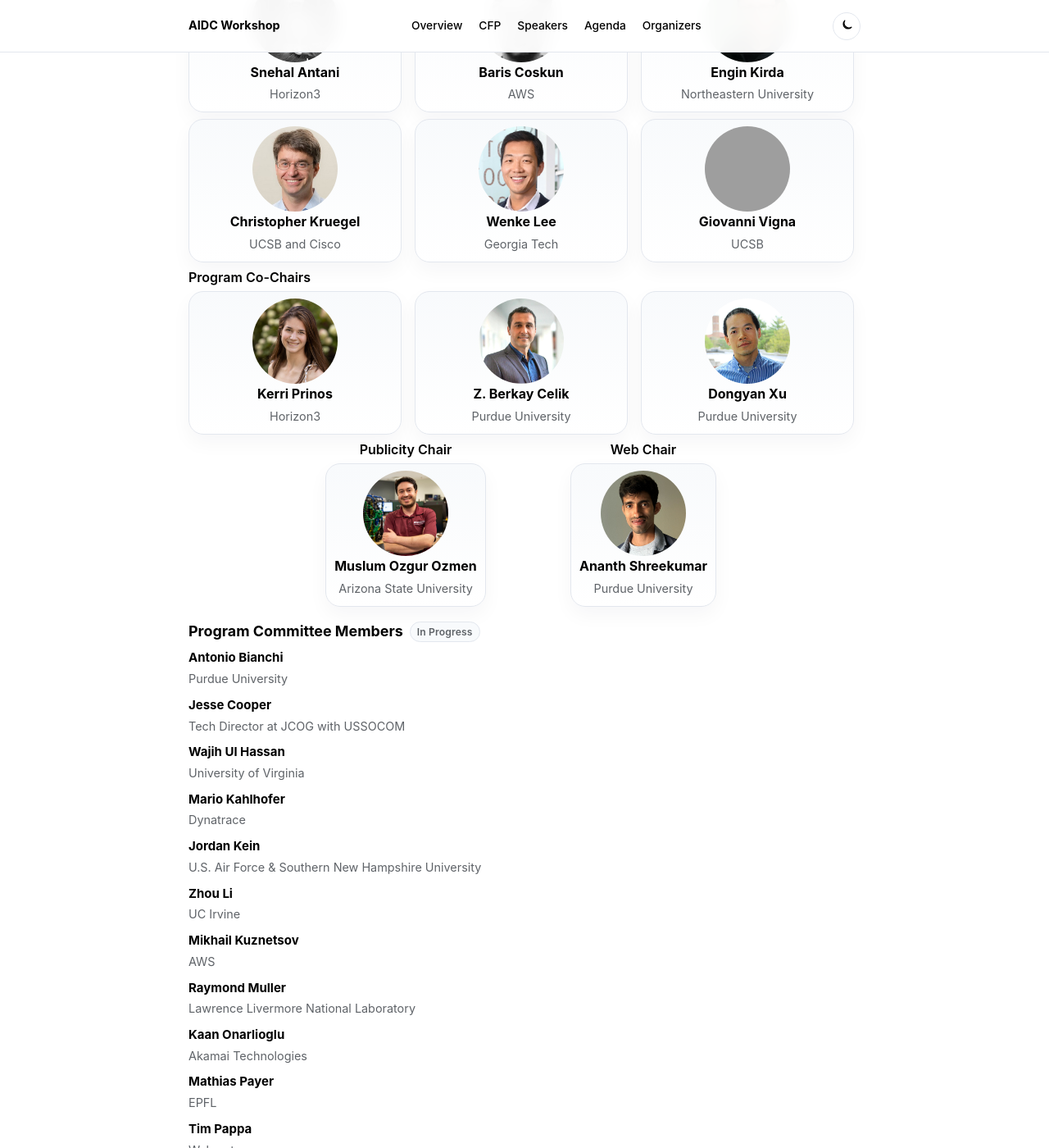
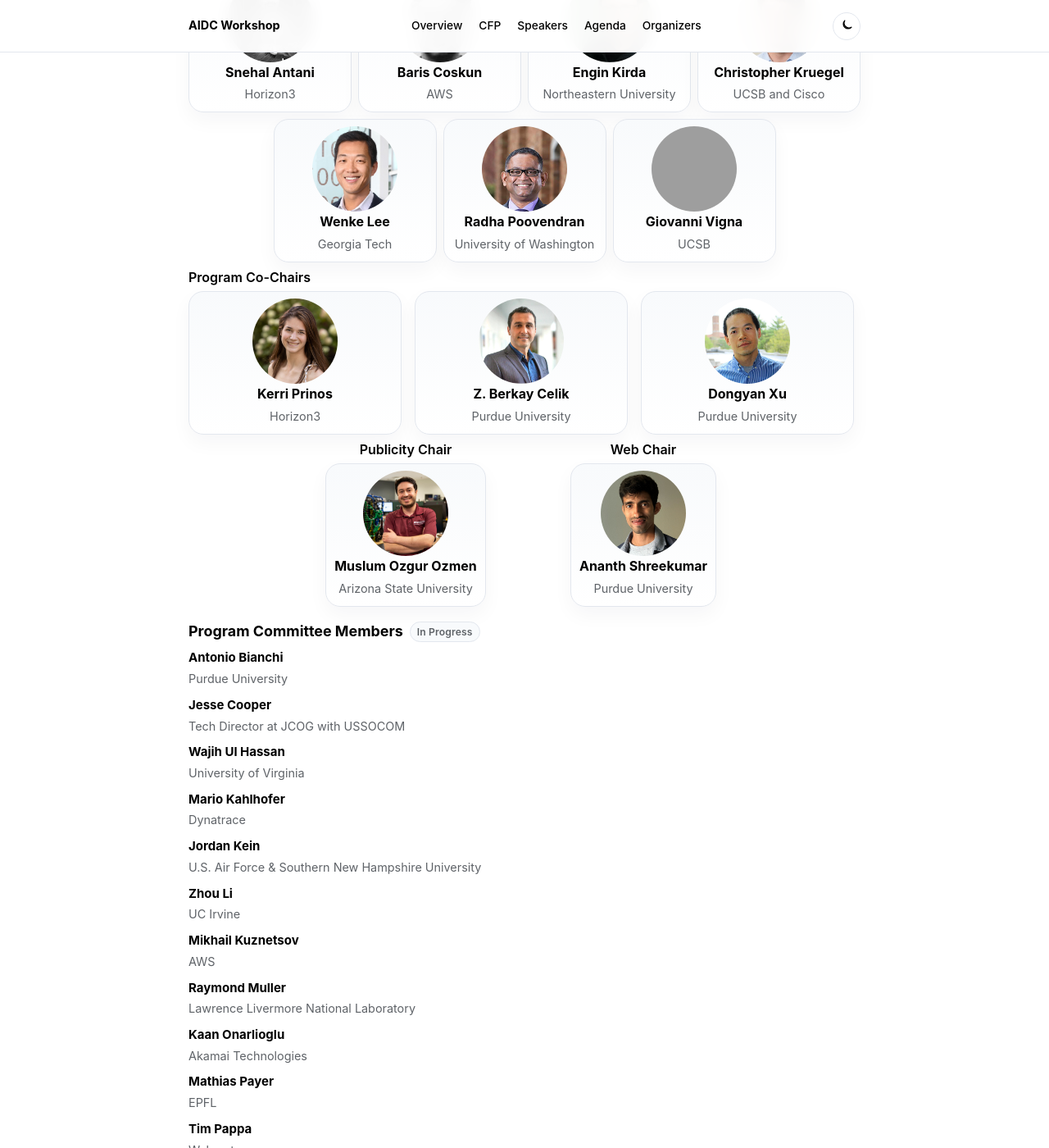
Before and after one commit to aidcworkshop/aidcworkshop.github.io, a Jekyll site: the page built from index.md, in a window 1280 px wide and 1400 px high, scrolled down 5389 px. Shown: the whole window at 82% size. Built offline with Jekyll 4.4.1, drawn with Linux system fonts in a browser that asks for light colours; grey boxes are pictures that could not be loaded.

Commit message:
Add Radha Poovendran to steering committee

```diff
--- a/_data/workshop.yml
+++ b/_data/workshop.yml
@@ -169,7 +169,7 @@ organizers:
   groups:
     - role: "Steering Committee"
       featured: true
-      featured_columns: 3
+      featured_columns: 4
       status: "In Progress"
       compact: true
       people:
@@ -193,6 +193,10 @@ organizers:
           affiliation: "Georgia Tech"
           image: "/assets/img/organizers/wenke-lee.jpg"
           url: "https://wenke.gtisc.gatech.edu/"
+        - name: "Radha Poovendran"
+          affiliation: "University of Washington"
+          image: "/assets/img/organizers/radha-poovendran.jpg"
+          url: "https://people.ece.uw.edu/radha/index.html"
         - name: "Giovanni Vigna"
           affiliation: "UCSB"
           image: "/assets/img/organizers/giovanni-vigna.jpg"
--- a/_layouts/home.html
+++ b/_layouts/home.html
@@ -202,6 +202,60 @@ layout: default
                   <span class="organizer-status">{{ group.status }}</span>
                 {% endif %}
               </h4>
+              {% if group.role == 'Steering Committee' and group.featured_columns == 4 and group.people.size == 7 %}
+                <div class="leadership-grid leadership-grid--stacked">
+                  <div class="leadership-row leadership-row--four">
+                    {% for person in group.people limit:4 %}
+                      {% if person.url %}
+                        <a class="leadership-card" href="{{ person.url }}">
+                          {% if person.image %}
+                            <img src="{{ person.image | relative_url }}" alt="{{ person.name }}">
+                          {% else %}
+                            <div class="leadership-card__placeholder" aria-hidden="true">{{ person.name | slice: 0 }}</div>
+                          {% endif %}
+                          <strong>{{ person.name }}</strong>
+                          <span>{{ person.affiliation }}</span>
+                        </a>
+                      {% else %}
+                        <div class="leadership-card leadership-card--static">
+                          {% if person.image %}
+                            <img src="{{ person.image | relative_url }}" alt="{{ person.name }}">
+                          {% else %}
+                            <div class="leadership-card__placeholder" aria-hidden="true">{{ person.name | slice: 0 }}</div>
+                          {% endif %}
+                          <strong>{{ person.name }}</strong>
+                          <span>{{ person.affiliation }}</span>
+                        </div>
+                      {% endif %}
+                    {% endfor %}
+                  </div>
+                  <div class="leadership-row leadership-row--three">
+                    {% for person in group.people offset:4 %}
+                      {% if person.url %}
+                        <a class="leadership-card" href="{{ person.url }}">
+                          {% if person.image %}
+                            <img src="{{ person.image | relative_url }}" alt="{{ person.name }}">
+                          {% else %}
+                            <div class="leadership-card__placeholder" aria-hidden="true">{{ person.name | slice: 0 }}</div>
+                          {% endif %}
+                          <strong>{{ person.name }}</strong>
+                          <span>{{ person.affiliation }}</span>
+                        </a>
+                      {% else %}
+                        <div class="leadership-card leadership-card--static">
+                          {% if person.image %}
+                            <img src="{{ person.image | relative_url }}" alt="{{ person.name }}">
+                          {% else %}
+                            <div class="leadership-card__placeholder" aria-hidden="true">{{ person.name | slice: 0 }}</div>
+                          {% endif %}
+                          <strong>{{ person.name }}</strong>
+                          <span>{{ person.affiliation }}</span>
+                        </div>
+                      {% endif %}
+                    {% endfor %}
+                  </div>
+                </div>
+              {% else %}
                 <div class="leadership-grid{% if group.featured_columns == 4 %} leadership-grid--four{% endif %}{% if group.featured_columns == 5 %} leadership-grid--five{% endif %}">
                   {% for person in group.people %}
                     {% if person.url %}
@@ -227,6 +281,7 @@ layout: default
                     {% endif %}
                   {% endfor %}
                 </div>
+              {% endif %}
             </div>
           {% endif %}
         {% endfor %}
--- a/assets/css/main.css
+++ b/assets/css/main.css
@@ -561,6 +561,33 @@ h4 {
   grid-template-columns: repeat(4, minmax(0, 1fr));
 }
 
+.leadership-grid--stacked {
+  display: grid;
+  grid-template-columns: 1fr;
+  gap: 8px;
+}
+
+.leadership-row {
+  display: flex;
+  gap: 8px;
+}
+
+.leadership-row--four {
+  justify-content: space-between;
+}
+
+.leadership-row--four > .leadership-card,
+.leadership-row--four > .leadership-card--static,
+.leadership-row--three > .leadership-card,
+.leadership-row--three > .leadership-card--static {
+  flex: 0 1 calc((100% - 24px) / 4);
+  max-width: calc((100% - 24px) / 4);
+}
+
+.leadership-row--three {
+  justify-content: center;
+}
+
 .leadership-grid--five {
   grid-template-columns: repeat(5, minmax(0, 1fr));
 }
@@ -808,6 +835,24 @@ h4 {
     gap: 8px;
   }
 
+  .leadership-grid--stacked {
+    gap: 8px;
+  }
+
+  .leadership-row {
+    display: grid;
+    grid-template-columns: repeat(2, minmax(0, 1fr));
+    gap: 8px;
+  }
+
+  .leadership-row--four > .leadership-card,
+  .leadership-row--four > .leadership-card--static,
+  .leadership-row--three > .leadership-card,
+  .leadership-row--three > .leadership-card--static {
+    flex-basis: auto;
+    max-width: none;
+  }
+
   .featured-role-grid {
     grid-template-columns: repeat(2, minmax(0, 1fr));
     gap: 8px;
@@ -878,6 +923,10 @@ h4 {
     max-width: 240px;
   }
 
+  .leadership-row {
+    grid-template-columns: 1fr;
+  }
+
   .title-banner {
     padding-top: 28px;
     padding-bottom: 24px;
```
Also changed, not shown: assets/img/organizers/radha-poovendran.jpg (added). Lines whose indentation alone changed are shown as unchanged.
